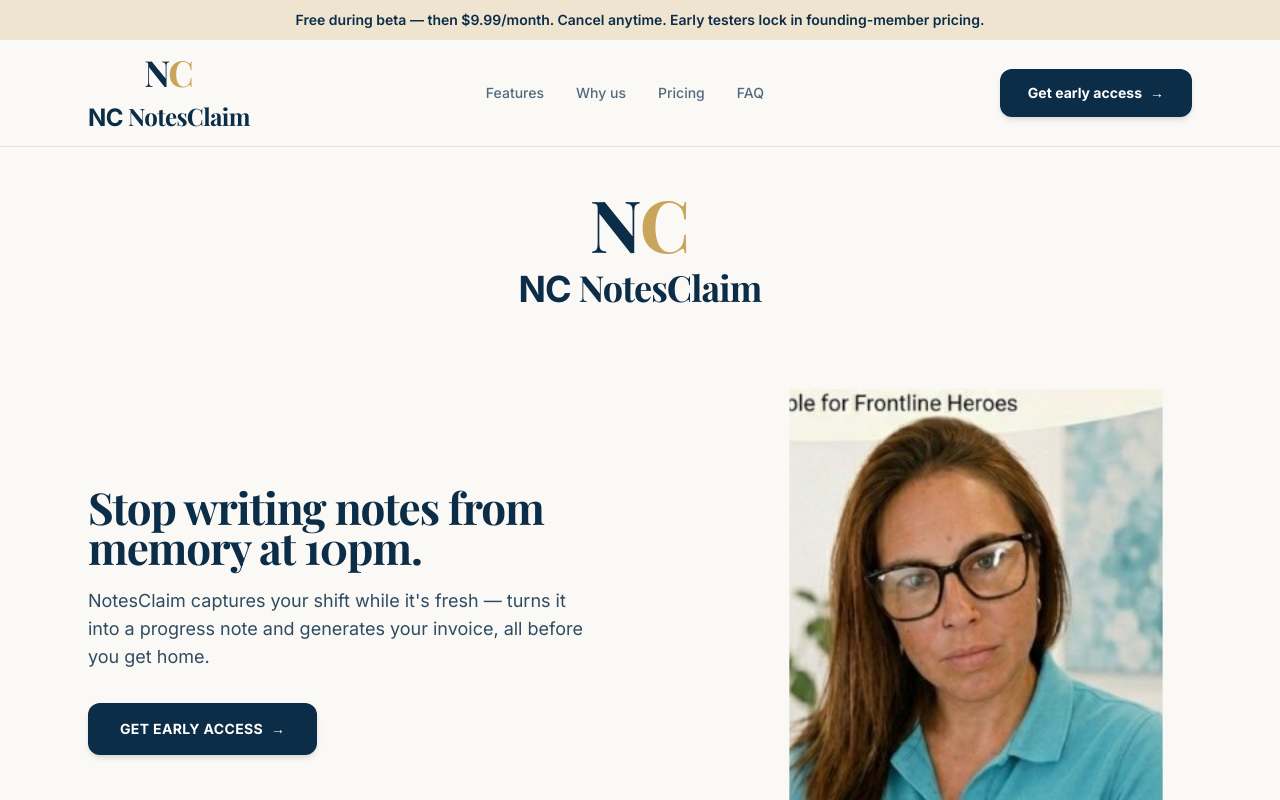
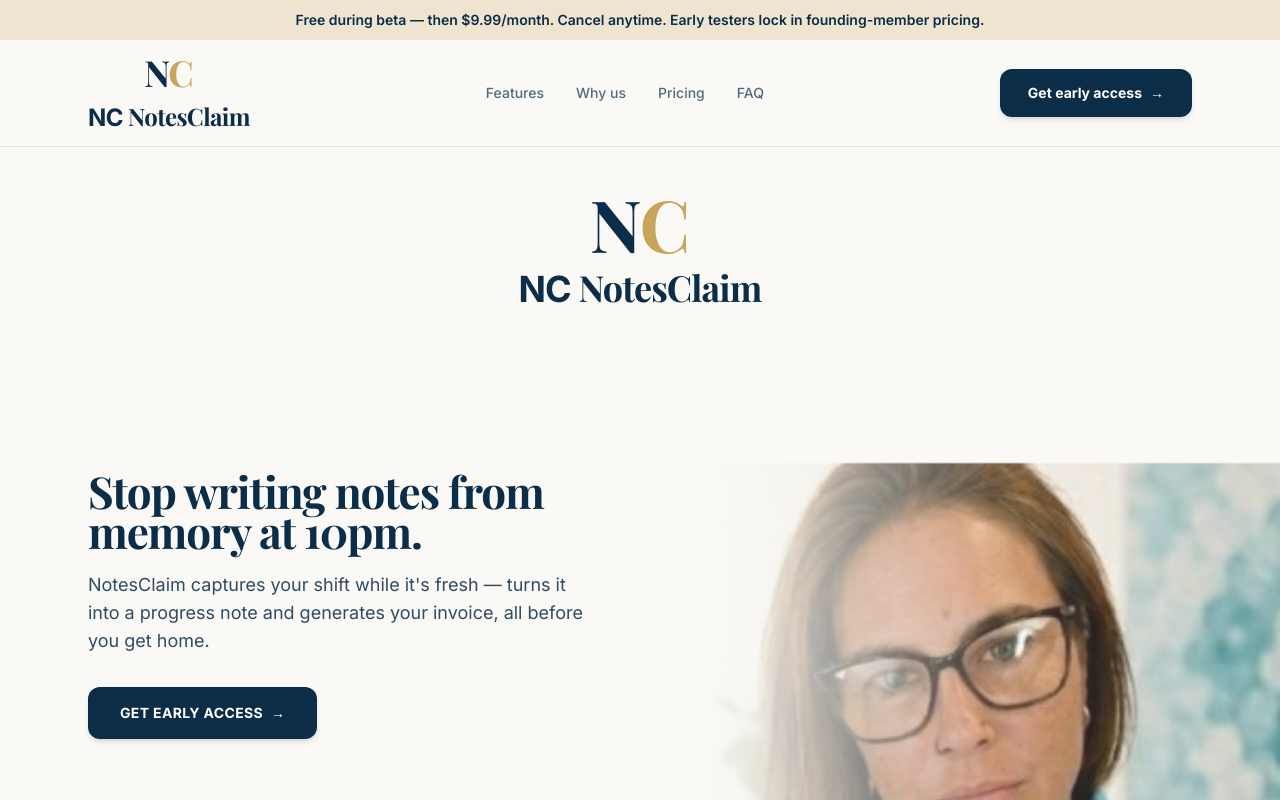
Before and after one commit to Tombombadilnow/notesclaim-landing, a Next.js app: page / in a window 1280 px wide. Shown: the top 800 px of the page. Built offline with nearby package versions, Linux system fonts and the light colour scheme.

Commit message:
fix(landing): restore full-bleed hero with safe head crop
Bring back edge-to-edge portrait panel and rebuild hero-founder.png
from the original flyer with tagline removed plus top headroom padding.

Co-authored-by: Cursor <cursoragent@cursor.com>

```diff
--- a/components/landing/FlyerHero.tsx
+++ b/components/landing/FlyerHero.tsx
@@ -8,8 +8,8 @@ export function FlyerHero() {
         <NCMark />
       </div>
 
-      <div className="flex flex-col md:flex-row md:items-center">
-        <div className="relative z-10 order-2 flex flex-1 flex-col justify-center px-6 py-8 md:order-1 md:py-10 md:pl-[max(1.5rem,calc((100vw-72rem)/2+1.5rem))] md:pr-10">
+      <div className="flex flex-col md:min-h-[min(72vh,680px)] md:flex-row">
+        <div className="relative z-10 order-2 flex flex-1 flex-col justify-center px-6 py-8 md:order-1 md:py-12 md:pl-[max(1.5rem,calc((100vw-72rem)/2+1.5rem))] md:pr-10">
           <div className="mx-auto w-full max-w-lg md:mx-0">
             <h1 className="font-serif-display text-3xl font-bold leading-tight tracking-tight text-navy md:text-4xl lg:text-[2.75rem]">
               Stop writing notes from memory at 10pm.
@@ -28,15 +28,18 @@ export function FlyerHero() {
           </div>
         </div>
 
-        <div className="relative order-1 flex w-full justify-center bg-cream px-4 pb-4 pt-2 md:order-2 md:flex-1 md:px-8 md:pb-6">
+        <div className="relative order-1 h-[min(52vh,420px)] w-full md:order-2 md:h-auto md:min-h-[min(72vh,680px)] md:flex-1">
           <Image
             src="/images/hero-founder.png"
             alt="NDIS support worker using NotesClaim after a shift"
-            width={312}
-            height={432}
-            className="h-auto w-full max-w-[min(100%,22rem)] md:max-w-[min(100%,26rem)]"
-            sizes="(max-width: 768px) 100vw, 26rem"
+            fill
+            className="object-cover object-top"
+            sizes="(max-width: 768px) 100vw, 55vw"
             priority
+          />
+          <div
+            className="pointer-events-none absolute inset-0 bg-gradient-to-r from-cream via-cream/40 to-transparent md:via-cream/20"
+            aria-hidden
           />
         </div>
       </div>
```
Also changed, not shown: public/images/hero-founder.png.
